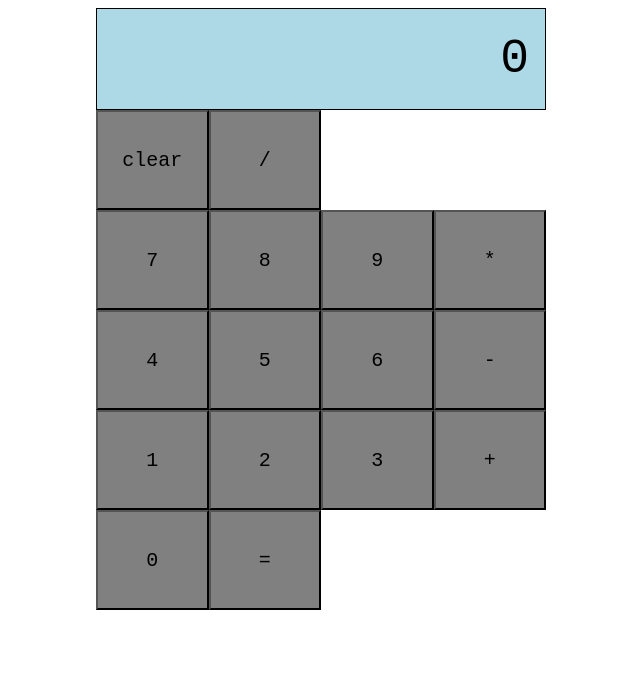
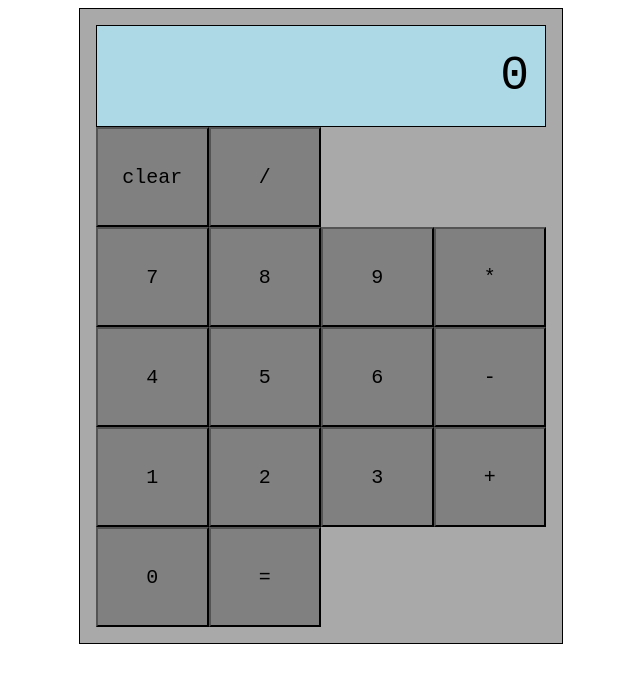
Before and after one commit to jaehyuneyea/Calculator, a plain HTML site: page index.html in a window 1280 px wide. Shown: the whole page, without its empty margins (319-959 px from the left). Drawn offline with Linux system fonts and the light colour scheme.

Commit message:
Added backboard visual to the calculator

```diff
--- a/style.css
+++ b/style.css
@@ -1,6 +1,9 @@
 .container {
   width: 450px;
   margin: auto;
+  border: solid black 1px;
+  padding: 16px;
+  background-color: darkgrey;
 }
 
 .display {
@@ -15,10 +18,6 @@
   background-color: lightblue;
 
 }
-
-/* #divide {
-  grid-column: 4;
-} */
 
 .buttons {
   display: grid;
```
